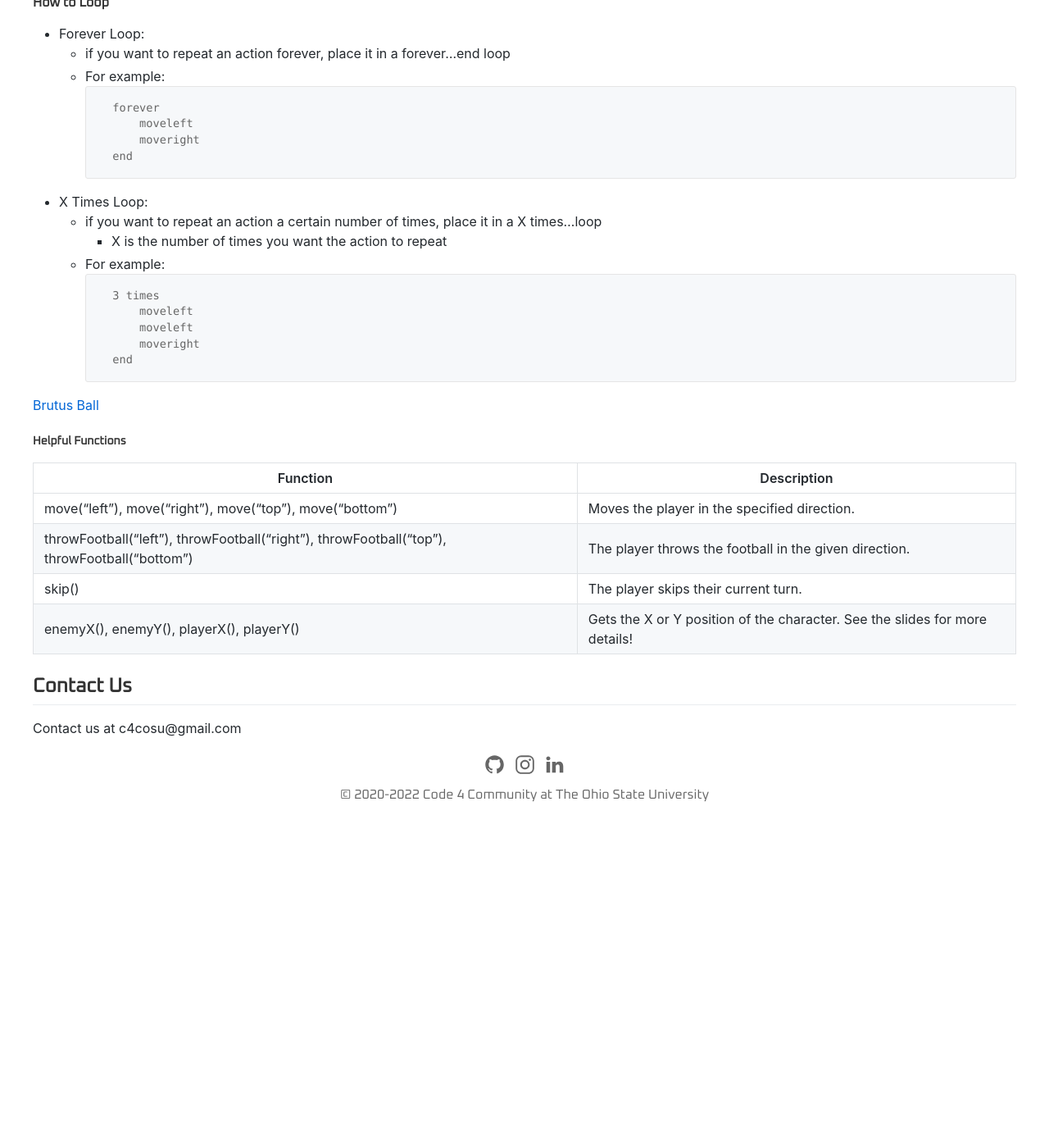
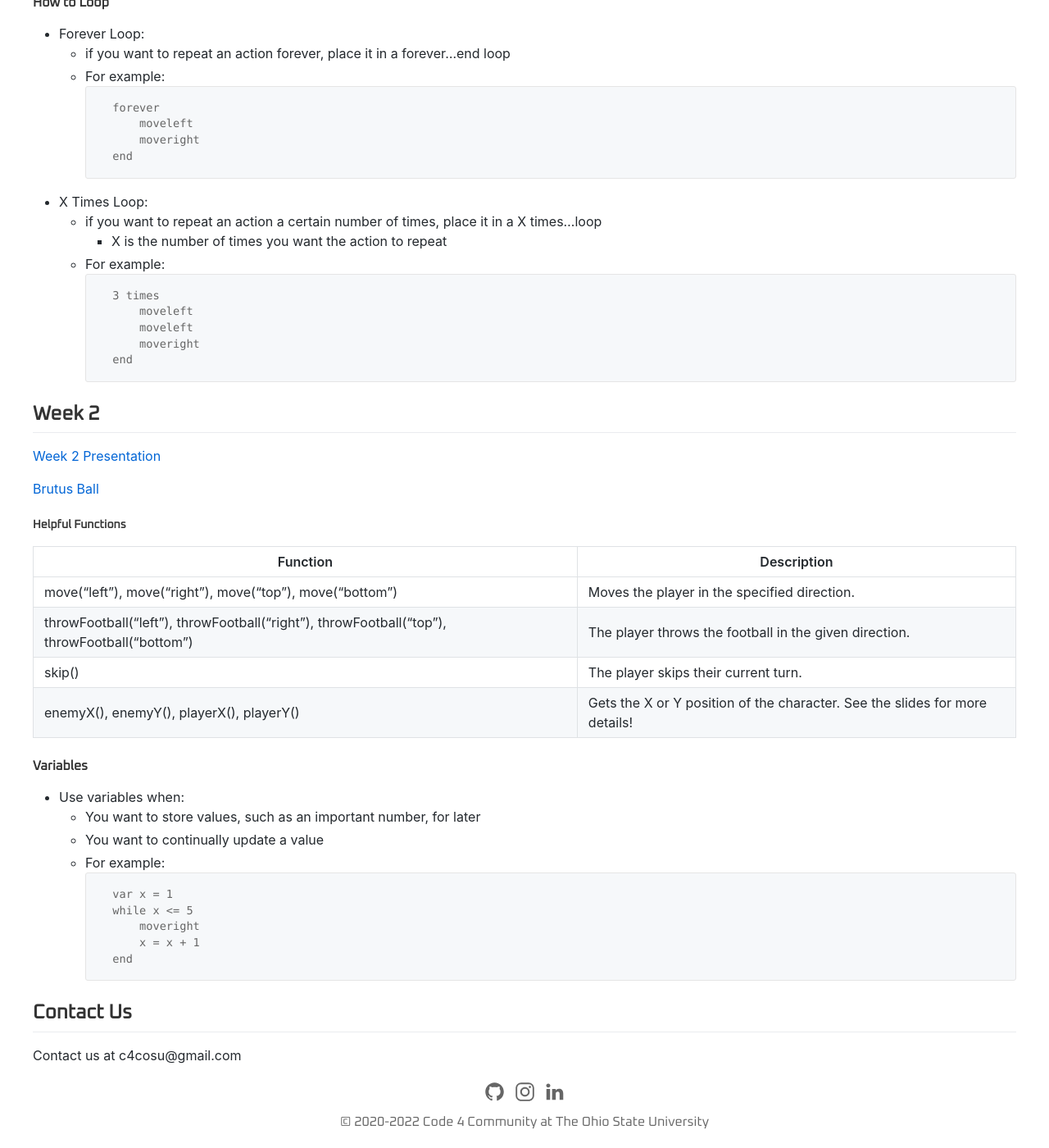
Before and after one commit to Code4Community/Code4Community.github.io, a Jekyll site: the page built from outreach_presentations/cosi_2022.md, in a window 1280 px wide and 1400 px high, scrolled down 533 px. Shown: the whole window at 82% size. Built offline with Jekyll 4.4.1, drawn with Linux system fonts in a browser that asks for light colours; nearby versions of some CDN libraries; before the commit the page ends 1534 px from its top, so only the background shows below that.

Commit message:
Week 2 updates

````diff
--- a/outreach_presentations/cosi_2022.md
+++ b/outreach_presentations/cosi_2022.md
@@ -43,6 +43,8 @@ content_style: github_markdown
         end
 ```
 
+## Week 2
+[Week 2 Presentation](https://docs.google.com/presentation/d/1elWlNQLDvoQMdXsXO1iuTZa18zFdpn_61PhJtkIdY7c/edit?usp=sharing)
 
 [Brutus Ball](https://code4community.github.io/brutus-ball)
 
@@ -55,5 +57,19 @@ content_style: github_markdown
 | skip() | The player skips their current turn. |
 | enemyX(), enemyY(), playerX(), playerY() | Gets the X or Y position of the character.  See the slides for more details! |
 
+
+#### Variables
+* Use variables when:
+    * You want to store values, such as an important number, for later
+    * You want to continually update a value
+    * For example:
+```
+        var x = 1
+        while x <= 5
+            moveright
+            x = x + 1
+        end
+```
+
 ## Contact Us
 Contact us at c4cosu@gmail.com
````
